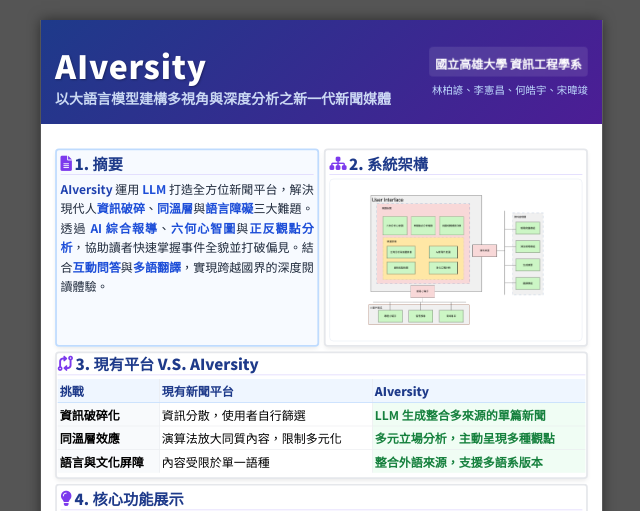
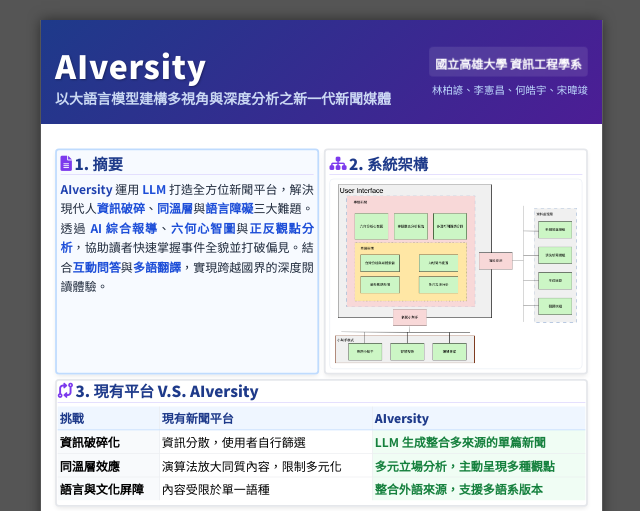
Before and after one commit to Octoberlobster/gra.web, a plain HTML site: page index.html in a window 1280 px wide. Shown: the top 511 px of the page, without its empty margins (318-958 px from the left). Drawn offline with nearby package versions, Linux system fonts and the light colour scheme.

Commit message:
系統架構圖比例

```diff
--- a/index.html
+++ b/index.html
@@ -236,7 +236,7 @@
                             </div>
 
                             <div class="bg-white rounded-2xl border-2 border-slate-200 overflow-hidden" style="flex: 1; display: flex; justify-content: center; align-items: center; padding: 10px;">
-                                <img src="系統架構.png" alt="系統架構圖" style="width: 85%; height: 85%; object-fit: contain;">
+                                <img src="系統架構.png" alt="系統架構圖" style="width: 110%; height: 110%; object-fit: contain;">
                             </div>
                         </div>
                     </div>
```
